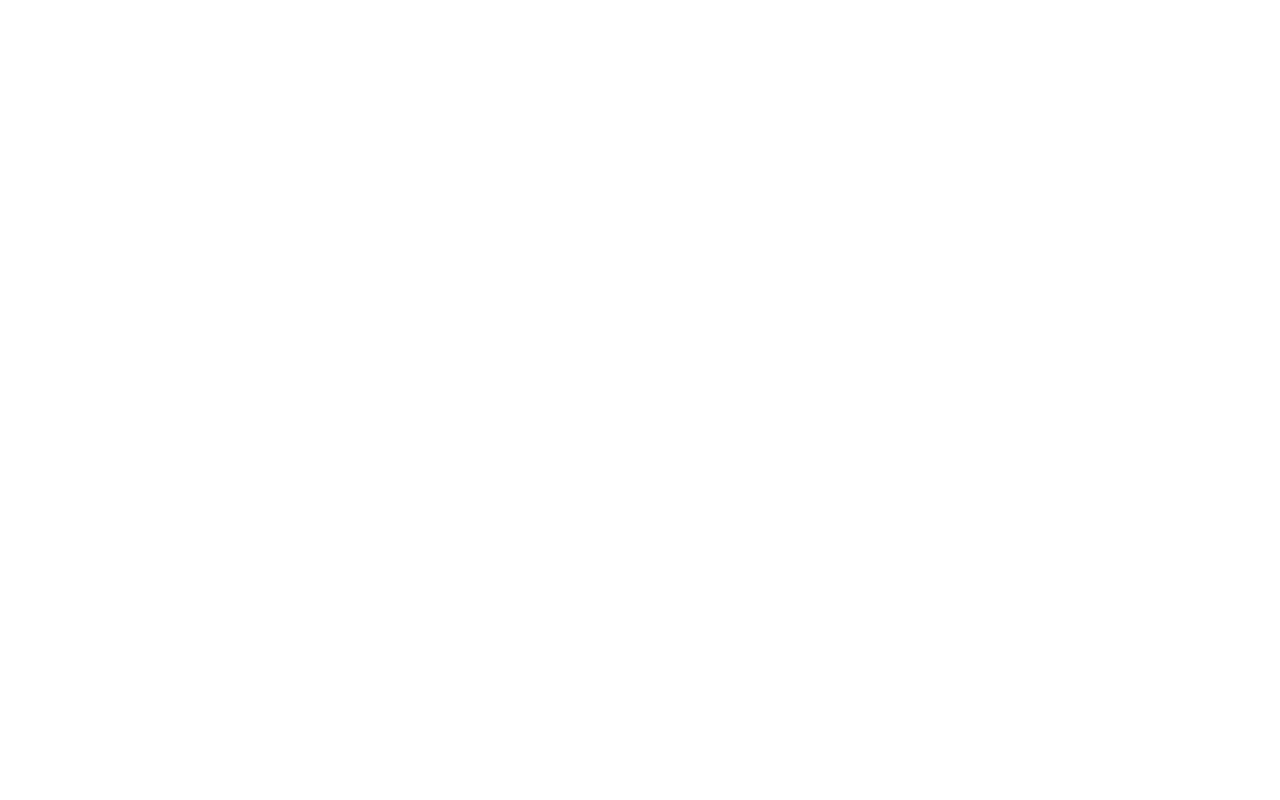
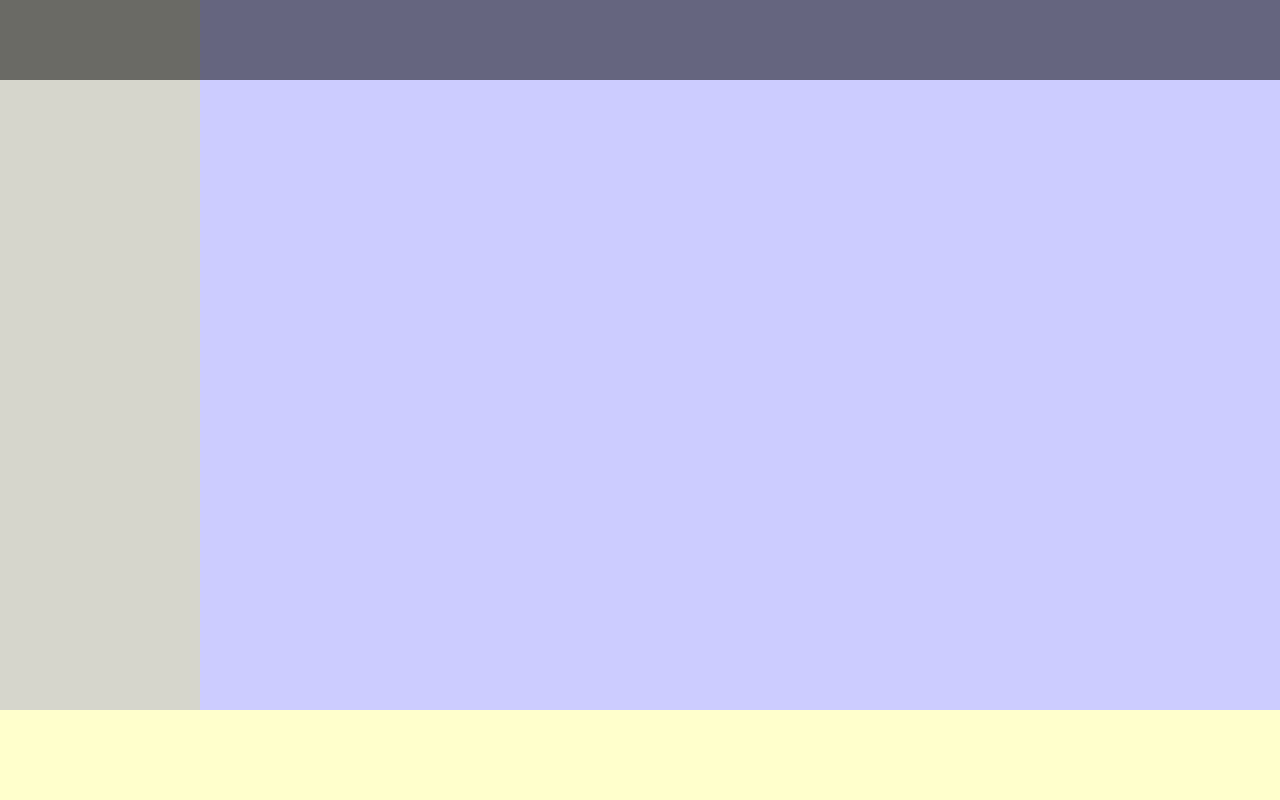
Before and after one commit to peppegerace/html-css-spotifyweb, a plain HTML site: page index.html in a window 1280 px wide. Drawn offline with Linux system fonts and the light colour scheme.

Commit message:
[add] page structure

```diff
--- a/css/style.css
+++ b/css/style.css
@@ -3,3 +3,41 @@
   padding: 0;
   box-sizing: border-box;
 }
+
+/* DEBUG */
+.debug {
+  background-color: rgba(0, 0, 255, 0.2);
+}
+
+.dbg {
+  background-color: rgba(255, 255, 0, 0.2);
+}
+
+/* PAGE STRUCTURE */
+.up {
+  width: 100%;
+  height: calc(100vh - 90px);
+}
+
+.down {
+  width: 100%;
+  height: 90px;
+}
+/* /PAGE STRUCTURE */
+
+/* SIDEBAR */
+#sidebar {
+  width: 200px;
+  height: 100%;
+}
+
+/* UPGRADE SECTION */
+.main-top {
+  width: 100%;
+  height: 80px;
+  background-color: rgba(0, 0, 0, 0.5);
+  position: fixed;
+  top: 0;
+  left: 0;
+  z-index: 999;
+}
--- a/index.html
+++ b/index.html
@@ -5,9 +5,37 @@
   <meta name="viewport" content="width=device-width, initial-scale=1.0">
 
   <link rel="stylesheet" href="css/style.css">
-  <title>Document</title>
+  <title>Spotify</title>
 </head>
 <body>
 
+  <!-- upper section -->
+  <div class="up debug">
+
+    <!-- sidebar -->
+    <div id="sidebar" class="dbg">
+
+    </div>
+
+    <!-- main content -->
+    <main>
+
+      <!-- upgrade section -->
+      <div class="main-top">
+
+      </div>
+
+      <!-- navbar -->
+      <div class="navbar">
+
+      </div>
+
+    </main>
+  </div>
+
+  <!-- lower section -->
+  <div class="down dbg">
+
+  </div>
 </body>
 </html>
```
